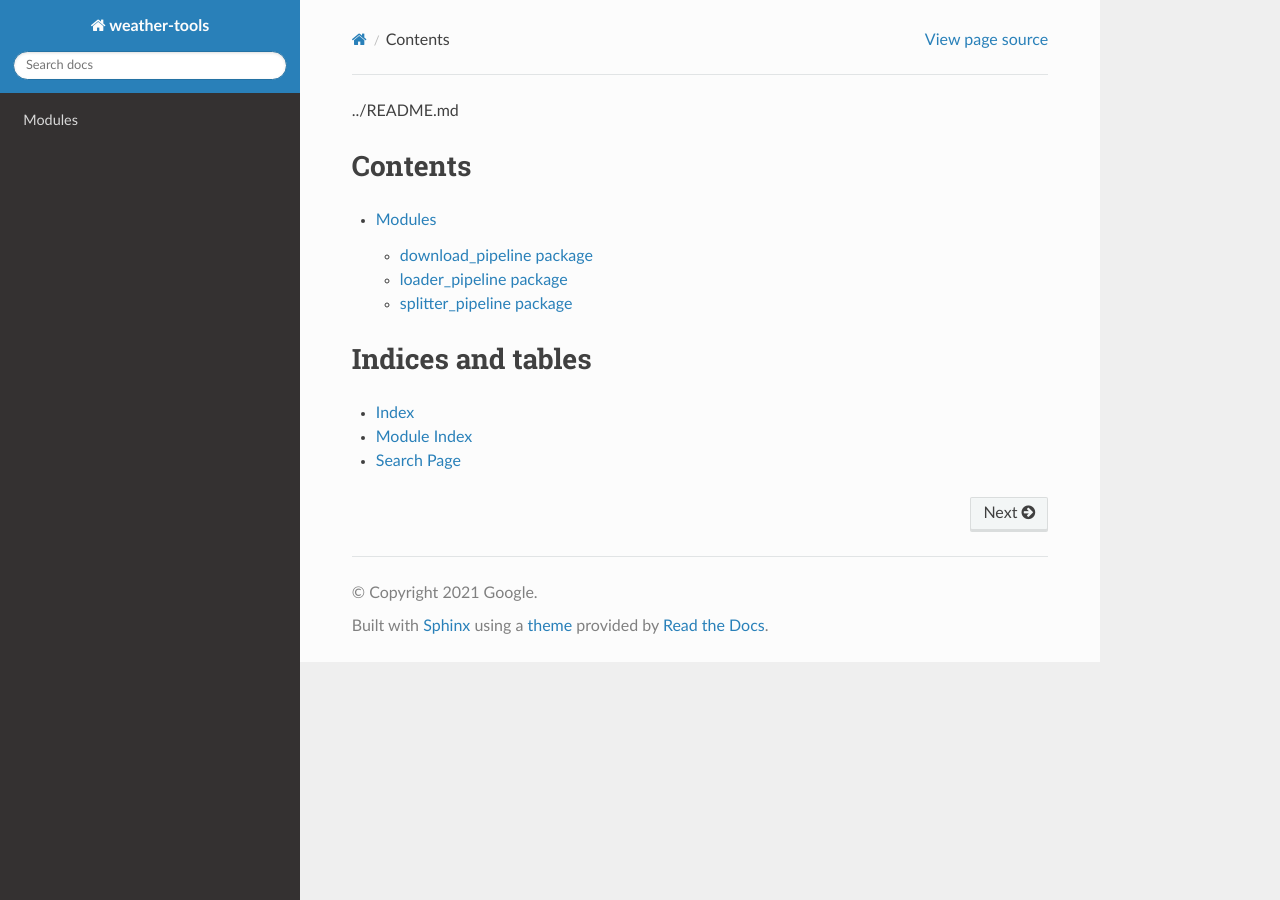
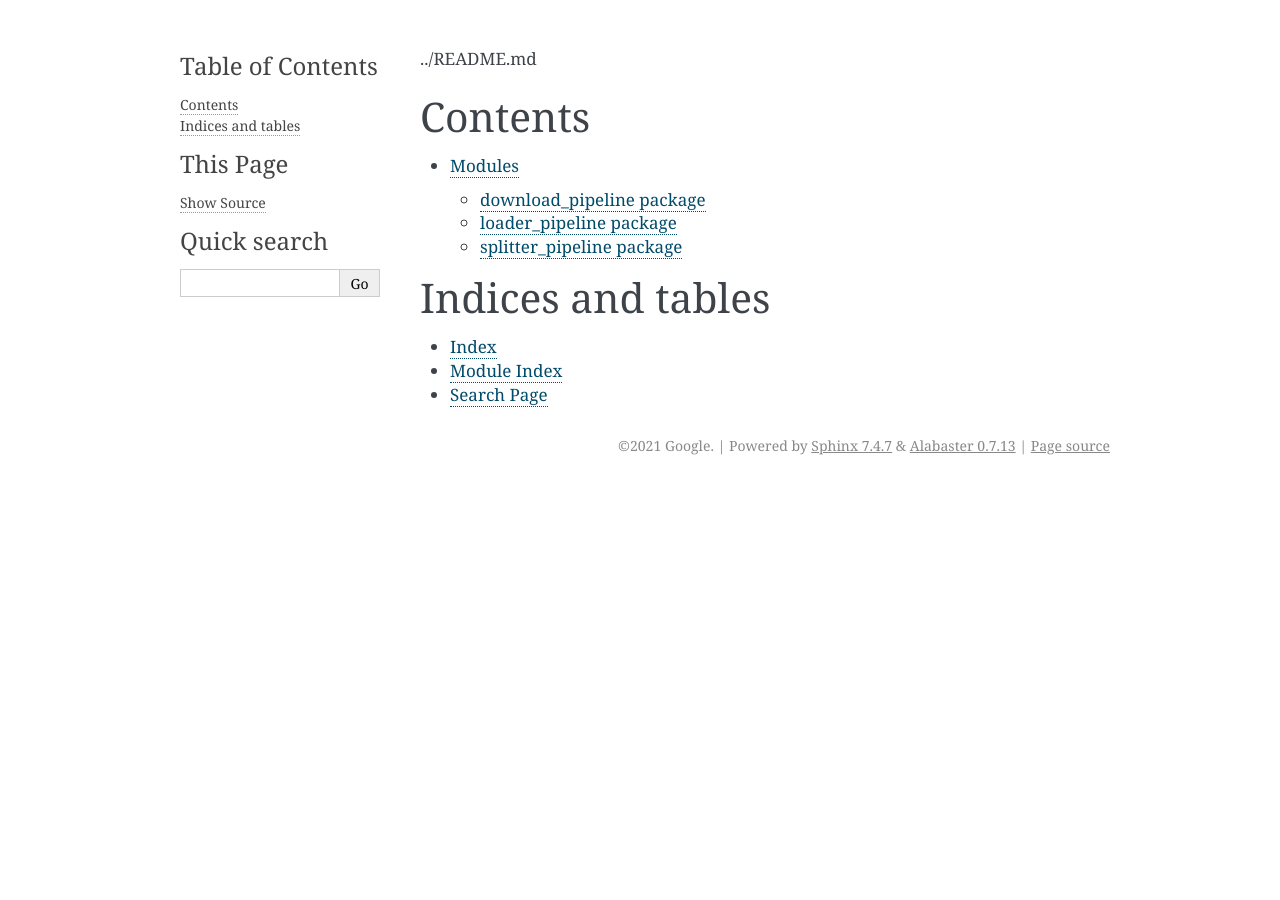
Before and after one commit to google/weather-tools, a Sphinx documentation site: the page built from docs/index.md, in a window 1280 px wide. Built offline with Sphinx 7.4.7, drawn with Linux system fonts in a browser that asks for light colours.

Commit message:
use alabaster theme

```diff
--- a/docs/conf.py
+++ b/docs/conf.py
@@ -68,7 +68,7 @@ exclude_patterns = ['_build', 'Thumbs.db', '.DS_Store']
 # The theme to use for HTML and HTML Help pages.  See the documentation for
 # a list of builtin themes.
 #
-html_theme = 'sphinx_rtd_theme'
+html_theme = 'alabaster'
 
 # Add any paths that contain custom static files (such as style sheets) here,
 # relative to this directory. They are copied after the builtin static files,
--- a/docs/requirements.txt
+++ b/docs/requirements.txt
@@ -1,4 +1,3 @@
 # doc requirements
 myst-parser==0.13.7
 sphinx>=2.1
-sphinx_rtd_theme
```
